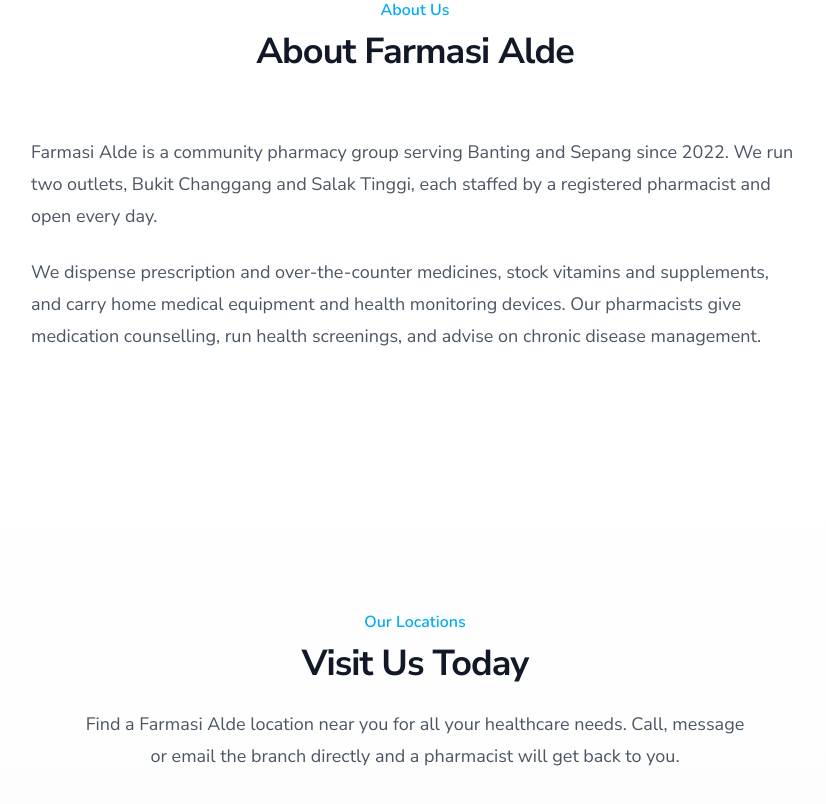
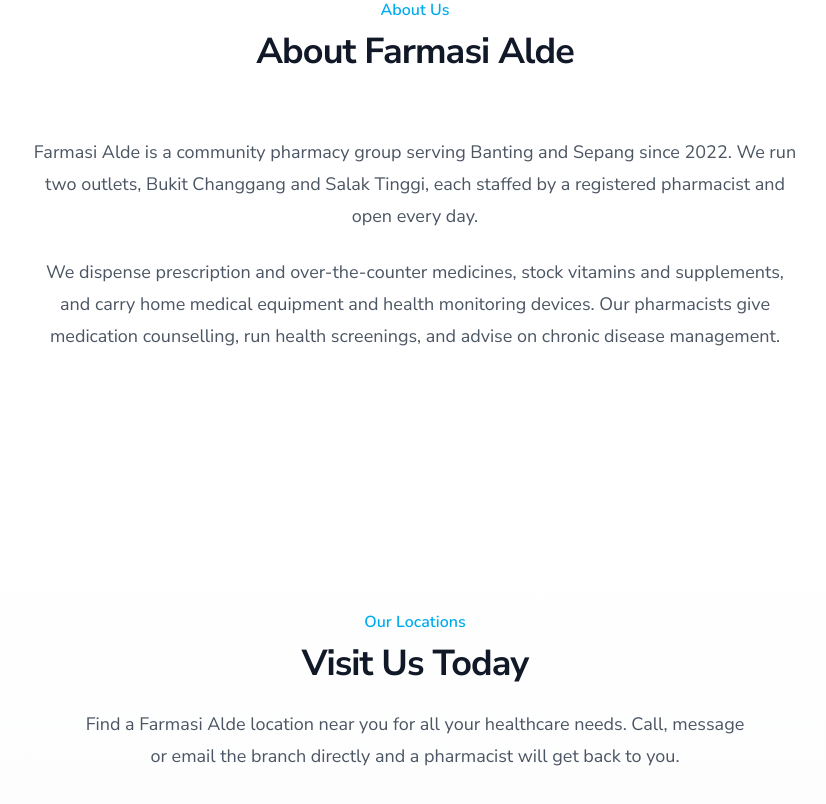
Before and after one commit to amalzulkipli/farmasi-alde-landing, a Next.js app: page / in a window 1280 px wide. Shown: the part 3440-4244 px from the top of the page, without its empty margins (225-1051 px from the left). Built offline with nearby package versions, Linux system fonts and the light colour scheme.

Commit message:
Center the About body copy
The heading was centred and the two paragraphs were not, so the section
read as two different layouts stacked on each other.

```diff
--- a/src/components/About.tsx
+++ b/src/components/About.tsx
@@ -12,7 +12,7 @@
         </div>
 
         <div className="mx-auto max-w-3xl">
-          <div className="space-y-6 text-lg leading-8 text-gray-600">
+          <div className="space-y-6 text-center text-lg leading-8 text-gray-600">
             <p>
               Farmasi Alde is a community pharmacy group serving Banting and Sepang since 2022.
               We run two outlets, Bukit Changgang and Salak Tinggi, each staffed by a registered
```
